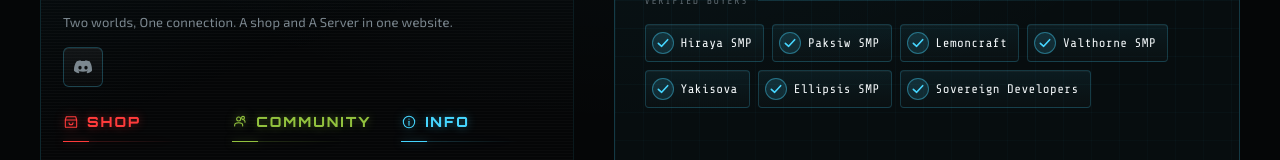
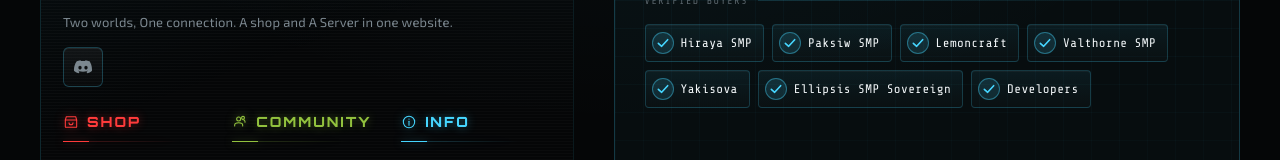
Before and after one commit to vincenzohashiro/Project-Eden, a React (Vite) app: page /landing-old in a window 1280 px wide. Shown: the part 4114-4274 px from the top of the page. Built offline with nearby package versions, Linux system fonts and the light colour scheme; no server answers.

Commit message:
Fix verified buyer names

```diff
--- a/src/components/SiteFooter.jsx
+++ b/src/components/SiteFooter.jsx
@@ -8,8 +8,8 @@ const VERIFIED_BUYERS = [
   'Lemoncraft',
   'Valthorne SMP',
   'Yakisova',
-  'Ellipsis SMP',
-  'Sovereign Developers',
+  'Ellipsis SMP Sovereign',
+  'Developers',
 ]
 
 
```
